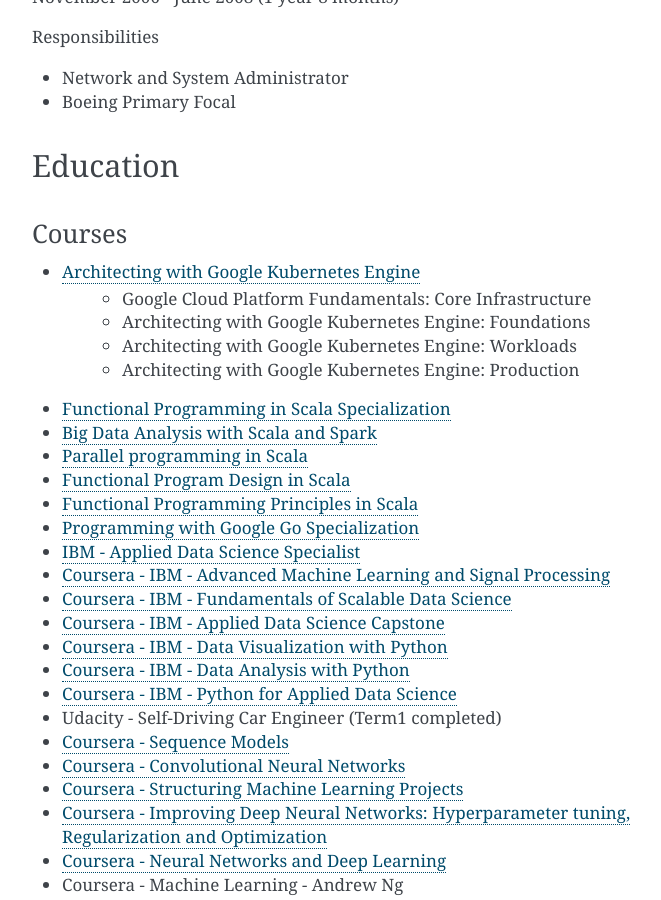
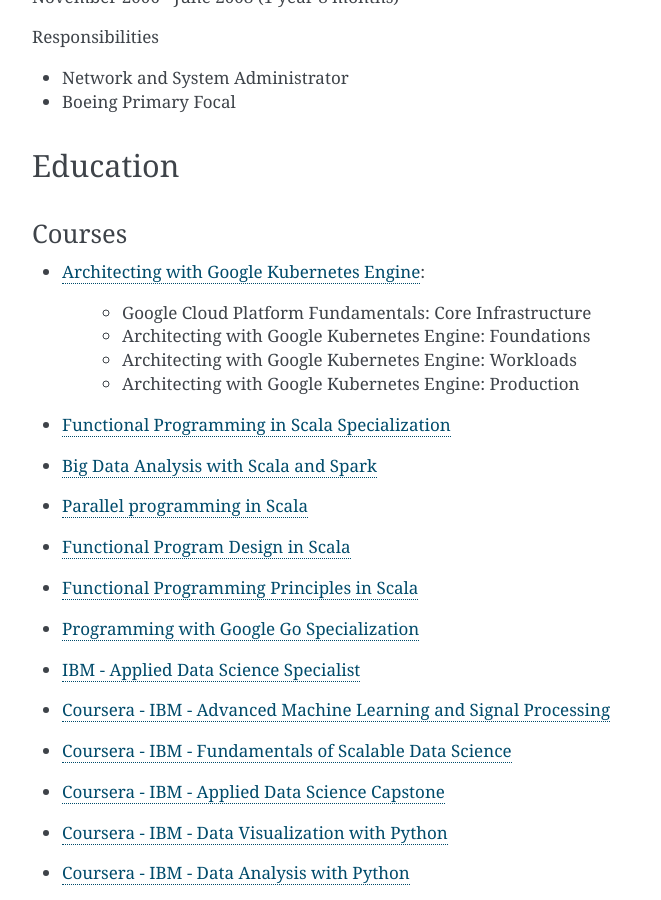
Before and after one commit to dincamihai/dincamihai.github.io, a Sphinx documentation site: the page built from source/index.rst, in a window 1280 px wide and 900 px high, scrolled down 5509 px. Shown: the whole window, without its empty margins (388-1049 px from the left). Built offline with Sphinx 7.4.7, drawn with Linux system fonts in a browser that asks for light colours.

```diff
--- a/source/index.rst
+++ b/source/index.rst
@@ -236,11 +236,13 @@ Education
 
 Courses
 ^^^^^^^
-* `Architecting with Google Kubernetes Engine <https://www.coursera.org/account/accomplishments/specialization/WVZF64YJJJ3B>`_
+* `Architecting with Google Kubernetes Engine <https://www.coursera.org/account/accomplishments/specialization/WVZF64YJJJ3B>`_:
+
     - Google Cloud Platform Fundamentals: Core Infrastructure
     - Architecting with Google Kubernetes Engine: Foundations
     - Architecting with Google Kubernetes Engine: Workloads
     - Architecting with Google Kubernetes Engine: Production
+
 * `Functional Programming in Scala Specialization <https://www.coursera.org/account/accomplishments/specialization/Z5UYPKG4EF7K>`_
 * `Big Data Analysis with Scala and Spark <https://www.coursera.org/account/accomplishments/verify/8HY38CR7PNYH>`_
 * `Parallel programming in Scala <https://www.coursera.org/account/accomplishments/certificate/M82E6AVGYLGZ>`_
```
